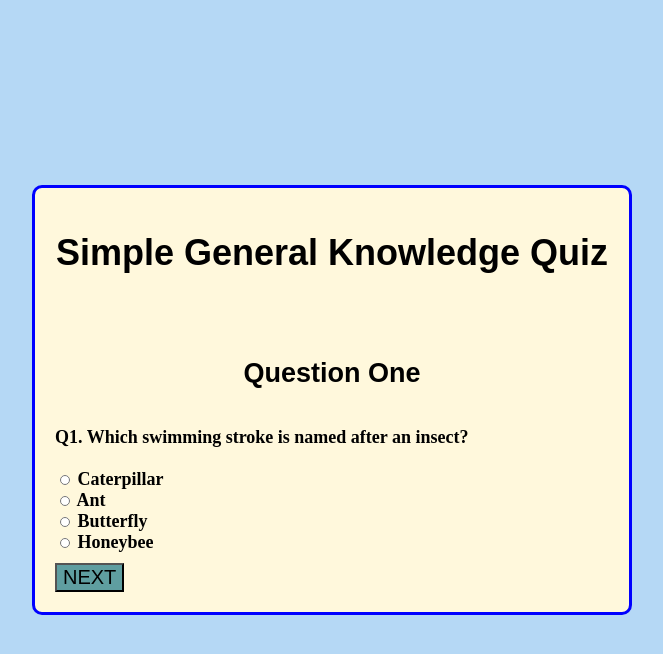
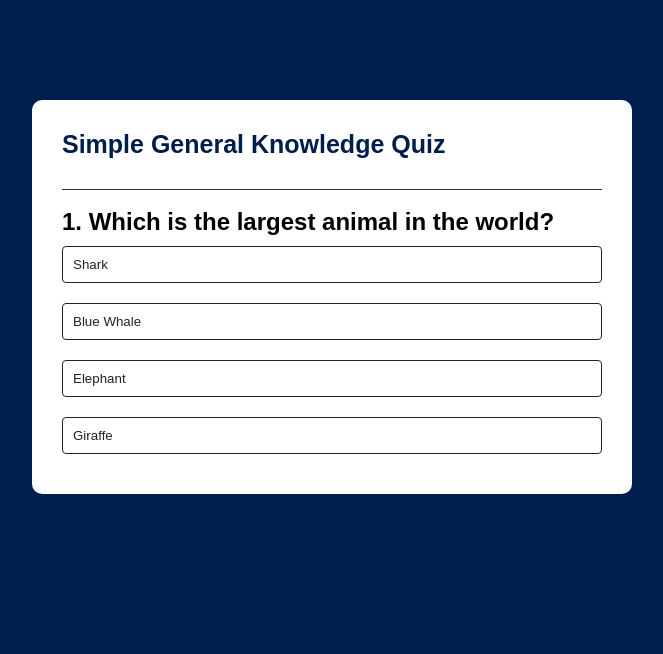
Before and after one commit to naaz166/project2quiz, a plain HTML site: page index.html in a window 1280 px wide. Shown: the whole page, without its empty margins (308-971 px from the left). Drawn offline with Linux system fonts and the light colour scheme.

Commit message:
updated project

```diff
--- a/index.html
+++ b/index.html
@@ -1,98 +1,30 @@
 <!DOCTYPE html>
 <html lang="en">
+
 <head>
     <meta charset="UTF-8">
     <meta http-equiv="X-UA-Compatible" content="IE=edge">
     <meta name="viewport" content="width=device-width, initial-scale=1.0">
-    <link rel="stylesheet" href="style.css"/>
+    <link rel="stylesheet" href="style.css" />
     <title>General Knowledge Quiz</title>
 </head>
+
 <body>
-     <!-- <h1 class="header">Simple General Knowledge Quiz</h1> -->
-    <div class="container">
-        <h1 class="h1header">Simple General Knowledge Quiz</h1><br>
-        <h2 class="h2header">Question One</h2>
-       <strong> Q1. Which swimming stroke is named after an insect?</strong><br><br>
-       <strong><input type="radio" name = "question1"> Caterpillar</strong><br>
-       <strong><input type="radio" name = "question1"> Ant</strong><br>
-       <strong><input type="radio" name = "question1" id="correct1"> Butterfly</strong><br>
-       <strong><input type="radio" name = "question1"> Honeybee</strong><br>
-       <strong></strong> <button class = "next" onclick="next(1)">NEXT</button>
+
+    <div class="app">
+        <h1 class="">Simple General Knowledge Quiz</h1><br>
+        <div class="Quiz">
+            <h2 id="question">Question goes here</h2>
+            <div id="answer-buttons">
+                <button class="btn">Answer1</button>
+                <button class="btn">Answer2</button>
+                <button class="btn">Answer3</button>
+                <button class="btn">Answer4</button>
+            </div>
+            <button id="next-btn">Next</button>
+        </div>
     </div>
-    <div class="container">
-        <h2 class="h2header">Question Two</h2>
-        <strong>Q2. How many sides has an octagon?</strong><br><br>
-        <strong><input type="radio" name = "question2"> Ten</strong><br>
-        <strong><input type="radio" name = "question2"> Six</strong><br>
-        <strong><input type="radio" name = "question2" id="correct2"> Eight</strong><br>
-        <strong><input type="radio" name = "question2"> Nine</strong><br>
-        <button class = "next" onclick="next(2)">NEXT</button>
-    </div>
-    <div class="container">
-        <h2 class="h2header">Question Three</h2>
-       <strong> Q3. What is the plural of  the word sheep?</strong><br><br>
-       <strong><input type="radio" name = "question3"> Goat</strong> <br>
-       <strong><input type="radio" name = "question3"> Sheeps</strong> <br>
-       <strong><input type="radio" name = "question3" id="correct3"> Sheep</strong><br>
-       <strong><input type="radio" name = "question3"> Lambs</strong><br>
-       <button class = "next" onclick="next(3)">NEXT</button>
-    </div>
-    <div class="container">
-        <h2 class="h2header">Question Four</h2>
-       <strong> Q4. Which English Queen has the name as a type of plum?</strong><br><br>
-        <strong><input  type="radio" name = "question4"> Queen Georgia</strong><br>
-        <strong> <input type="radio" name = "question4"> Queen Elizebeth</strong><br>
-        <strong> <input type="radio" name = "question4" id="correct4"> Queen Victoria</strong><br>
-        <strong> <input type="radio" name = "question4"> Queen Mary</strong> <br>
-        <button class = "next" onclick="next(4)">NEXT</button>
-    </div>
-    <div class="container">
-        <h2 class="h2header">Question Five</h2>
-        <strong>Q5. What unit is used to measure Horses?</strong><br><br>
-        <strong><input type="radio" name = "question5"> Centimeters</strong><br>
-        <strong> <input type="radio" name = "question5"> Inches</strong><br>
-        <strong> <input type="radio" name = "question5" id="correct5"> Hands</strong><br>
-        <strong><input type="radio" name = "question5"> Feet</strong><br>
-        <button class = "next" onclick="next(5)"> NEXT </button>
-        <button  class ="button" onclick="result()" > SUBMIT QUIZ </button>
-    </div>
-    <script>
-        //displaying the first block of questions
-        document.getElementsByClassName('container')[0].style.display="block";
-        //next function
-        function next(id){
-            document.getElementsByClassName('container')[id-1].style.display="none";
-            document.getElementsByClassName('container')[id].style.display="block";
-        }
-        //function to get final result
-            function result(){
-                var score =0;
-                if(document.getElementById('correct1').checked)
-                {
-                    score++;
-                }
-                if(document.getElementById('correct2').checked)
-                {
-                    score++;
-                }
-                if(document.getElementById('correct3').checked)
-                {
-                    score++;
-                }
-                if(document.getElementById('correct4').checked)
-                {
-                    score++;
-                }
-                if(document.getElementById('correct5').checked)
-                {
-                    score++;
-                }
-                alert("YOUR SCORE IS:" + score);
-            }
+    <script src="script.js"></script>
+</body>
 
-
-
-    </script>
-
-</body>
 </html>
--- /dev/null
+++ b/script.js
@@ -0,0 +1,134 @@
+const questions = [
+  {
+    question: "Which is the largest animal in the world?",
+    answers: [
+      { text: "Shark", correct: false },
+      { text: "Blue Whale", correct: true },
+      { text: "Elephant", correct: false },
+      { text: "Giraffe", correct: false },
+    ],
+  },
+  {
+    question: "Which swimming stroke is named after an insect?",
+    answers: [
+      { text: "Butterfly", correct: true },
+      { text: "Ant", correct: false },
+      { text: "Caterpillar", correct: false },
+      { text: "Honeybee", correct: false },
+    ],
+  },
+  {
+    question: "Which is the largest desert in the world?",
+    answers: [
+      { text: "Kalahari", correct: false },
+      { text: "Gobi", correct: false },
+      { text: "Sahara", correct: false },
+      { text: "Antartica", correct: true },
+    ],
+  },
+  {
+    question: "How many sides has an octagon?",
+    answers: [
+      { text: "One", correct: false },
+      { text: "Five", correct: false },
+      { text: "Eight", correct: true },
+      { text: "Six", correct: false },
+    ],
+  },
+  {
+    question: "Which English Queen has the name as a type of plum?",
+    answers: [
+      { text: "Queen Georgia", correct: false },
+      { text: "Queen Elizebeth", correct: false },
+      { text: "Queen Victoria", correct: true },
+      { text: "Queen Mary", correct: false },
+    ],
+  },
+  {
+    question: "What unit is used to measure Horses?",
+    answers: [
+      { text: "Centimeters", correct: false },
+      { text: "Inches", correct: false },
+      { text: "Hands", correct: true },
+      { text: "Feet", correct: false },
+    ],
+  },
+];
+
+const questionElement = document.getElementById("question");
+const answerButtons = document.getElementById("answer-buttons");
+const nextButton = document.getElementById("next-btn");
+
+let currentQuestionIndex = 0;
+let score = 0;
+
+function startQuiz() {
+  currentQuestionIndex = 0;
+  score = 0;
+  nextButton.innerHTML = "Next";
+  showQuestions();
+}
+function showQuestions() {
+  resetState();
+
+  let currentQuestion = questions[currentQuestionIndex];
+  let questionNo = currentQuestionIndex + 1;
+  questionElement.innerHTML = questionNo + ". " + currentQuestion.question;
+
+  currentQuestion.answers.forEach((answer) => {
+    const button = document.createElement("button");
+    button.innerHTML = answer.text;
+    button.classList.add("btn");
+    answerButtons.appendChild(button);
+    if (answer.correct) {
+      button.dataset.correct = answer.correct;
+    }
+    button.addEventListener("click", selectAnswer);
+  });
+}
+function resetState() {
+  nextButton.style.display = "none";
+  while (answerButtons.firstChild) {
+    answerButtons.removeChild(answerButtons.firstChild);
+  }
+}
+function selectAnswer(e) {
+  const selectedBtn = e.target;
+  const isCorrect = selectedBtn.dataset.correct === "true";
+  if (isCorrect) {
+    selectedBtn.classList.add("correct");
+    score++;
+  } else {
+    selectedBtn.classList.add("incorrect");
+  }
+  Array.from(answerButtons.children).forEach((button) => {
+    if (button.dataset.correct === "true") {
+      button.classList.add("correct");
+    }
+    button.disabled = true;
+  });
+  nextButton.style.display = "block";
+}
+function showScore() {
+  resetState();
+  questionElement.innerHTML = `You scored ${score} out of ${questions.length}!`;
+  nextButton.innerHTML = "Play Again";
+  nextButton.style.display = "block";
+}
+function handleNextButton() {
+  currentQuestionIndex++;
+  if (currentQuestionIndex < questions.length) {
+    showQuestions();
+  } else {
+    showScore();
+  }
+}
+nextButton.addEventListener("click", () => {
+  if (currentQuestionIndex < questions.length) {
+    handleNextButton();
+  } else {
+    startQuiz();
+  }
+});
+
+startQuiz();
--- a/style.css
+++ b/style.css
@@ -1,39 +1,67 @@
 * {
+  margin: 0;
+  padding: 0;
+  font-family: "Poppins", sans-serif;
   box-sizing: border-box;
 }
 body {
-  background-color: rgb(181, 216, 245);
-  display: flex;
-  align-items: center;
-  justify-content: center;
-  height: 100vh;
-  overflow: hidden;
-  margin: 0;
+  background-color: #001e4d;
 }
-.container {
-  border: 3px solid blue;
+.app {
+  background: #fff;
+  width: 90%;
+  max-width: 600px;
   border-radius: 10px;
-  width: 600px;
-  padding: 20px;
+  margin: 100px auto 0;
+  padding: 30px;
+}
+.app h1 {
+  font-size: 25px;
+  color: #001e4d;
+  font-weight: 600;
+  border-bottom: 1px solid #333;
+  padding-bottom: 30px;
+}
+.quiz {
+  padding: 20px 0;
+}
+.quiz h2 {
+  font-size: 18px;
+}
+.btn {
+  background: #fff;
+  color: #222;
+  font-weight: 500;
+  width: 100%;
+  border: 1px solid #222;
+  padding: 10px;
+  margin: 10px 0;
+  text-align: left;
+  border-radius: 4px;
+  cursor: pointer;
+}
+.btn:hover:not([disabled]) {
+  background: #222;
+  color: #fff;
+}
+.btn:disabled {
+  cursor: no-drop;
+}
+#next-btn {
+  background: #001e4d;
+  color: #fff;
+  font-weight: 500;
+  width: 150px;
+  border: 0;
+  padding: 10px;
+  margin: 20px auto 0;
+  border-radius: 4px;
+  cursor: pointer;
   display: none;
-  font-size: large;
-  background-color: cornsilk;
 }
-button {
-  margin-top: 10px;
-  font-size: 20px;
-  background-color: cadetblue;
+.correct {
+  background: #9aeabc;
 }
-.h1header {
-  text-align: center;
-  font-family: Arial, Helvetica, sans-serif;
+.incorrect {
+  background: #ff9393;
 }
-.h2header {
-  text-align: center;
-  font-family: Arial, Helvetica, sans-serif;
-  padding: 1rem;
-}
-input {
-  width: 10px;
-  height: 10px;
-}
```
